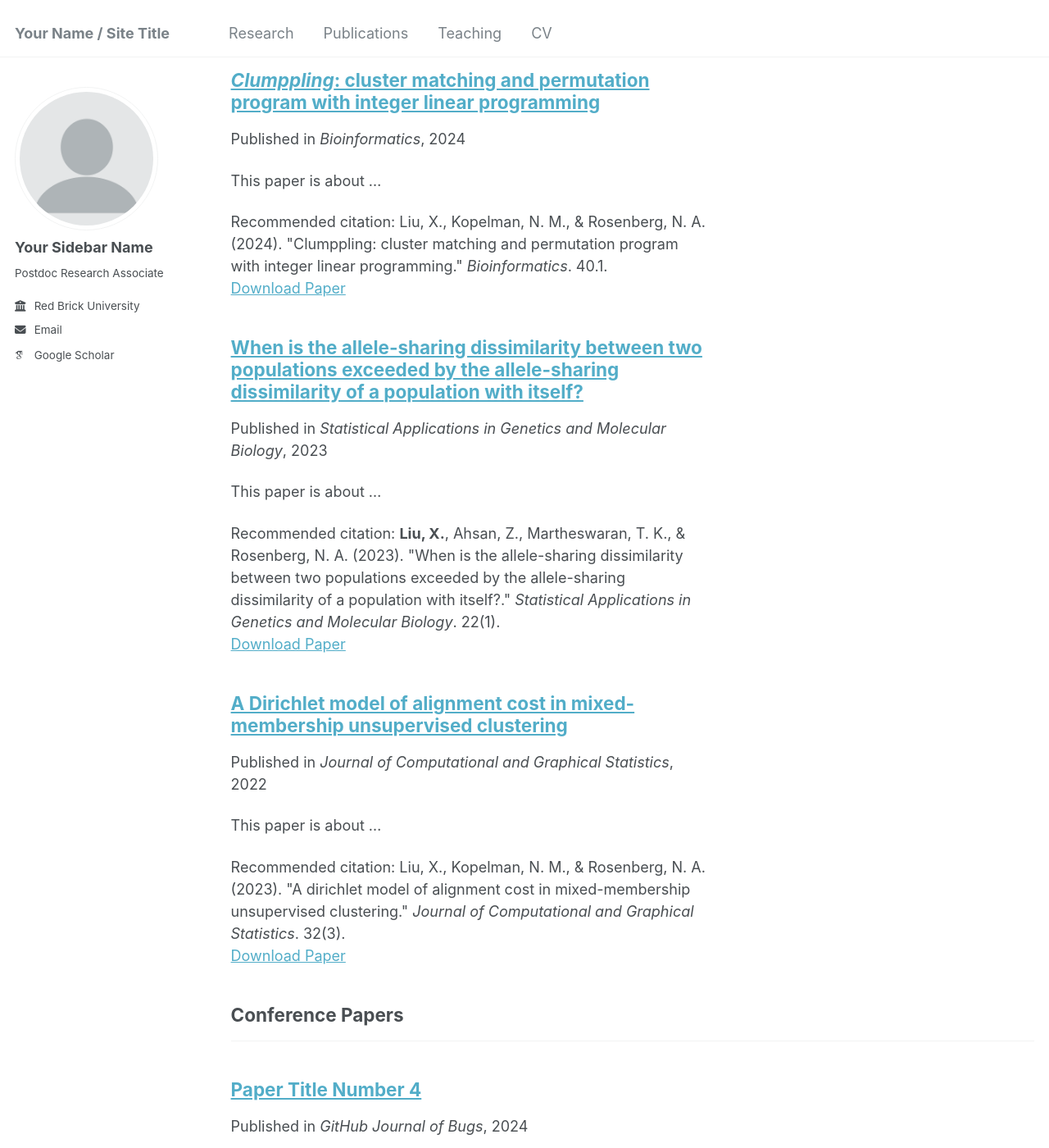
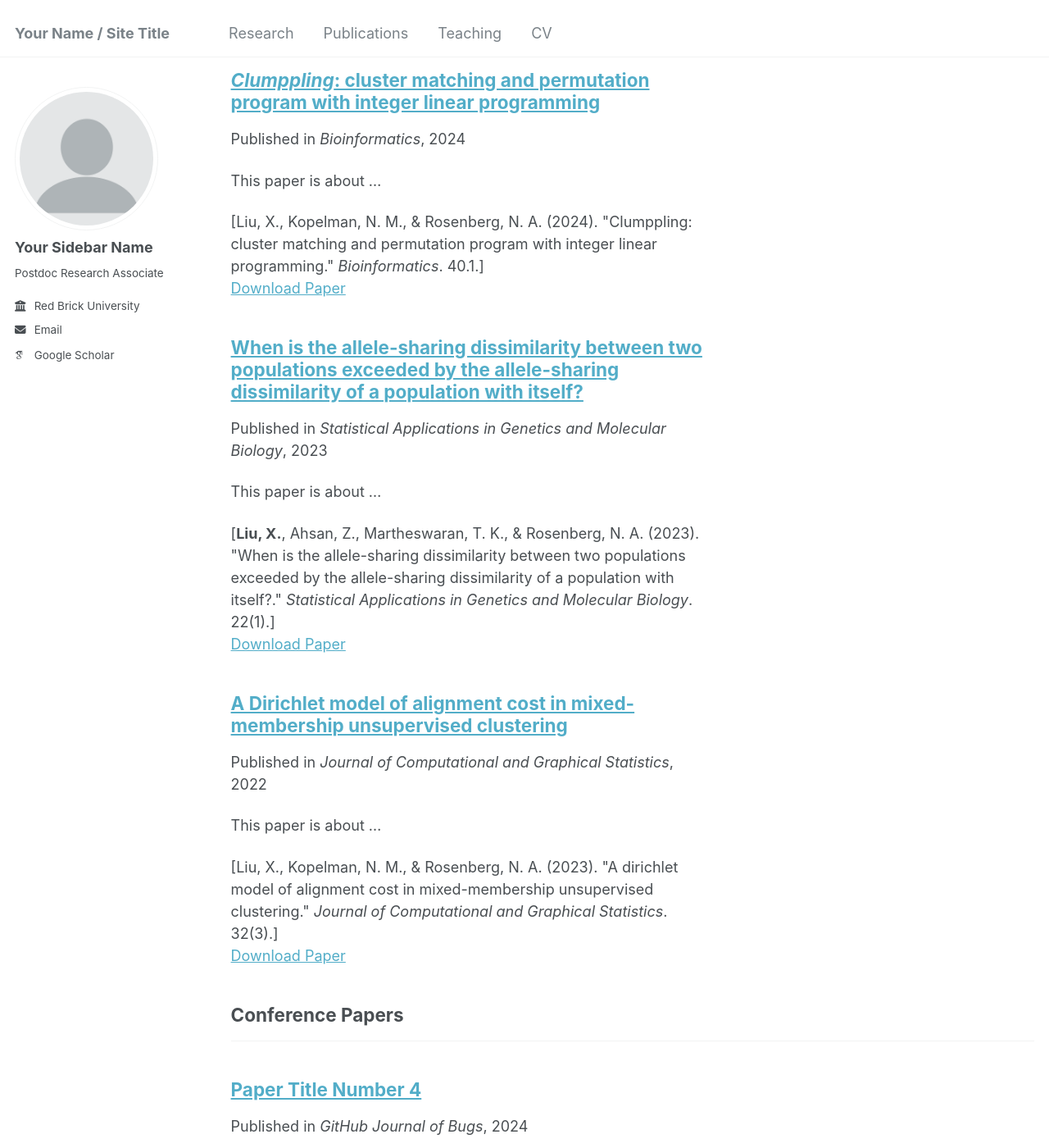
Before and after one commit to xr-cc/xliu.github.io, a Jekyll site: the page built from _pages/publications.html, in a window 1280 px wide and 1400 px high, scrolled down 227 px. Shown: the whole window at 82% size. Built offline with Jekyll 4.4.1, drawn with Linux system fonts in a browser that asks for light colours; some web fonts are replaced; some of the changed text lies outside the part shown.

Commit message:
Update archive-single.html

```diff
--- a/_includes/archive-single.html
+++ b/_includes/archive-single.html
@@ -53,13 +53,13 @@
     {% endif %}
 
     {% if post.citation and post.paperurl and post.slidesurl %}
-      <p>Recommended citation: {{ post.citation }}<br /><a href="{{ post.paperurl }}">Download Paper</a> | <a href="{{ post.slidesurl }}">Download Slides</a></p>
+      <p>[{{ post.citation }}]<br /><a href="{{ post.paperurl }}">Download Paper</a> | <a href="{{ post.slidesurl }}">Download Slides</a></p>
     {% elsif post.citation and post.paperurl %}
-      <p>Recommended citation: {{ post.citation }}<br /><a href="{{ post.paperurl }}">Download Paper</a></p>
+      <p>[{{ post.citation }}]<br /><a href="{{ post.paperurl }}">Download Paper</a></p>
     {% elsif post.citation and post.slidesurl %}
-      <p>Recommended citation: {{ post.citation }}<br /><a href="{{ post.slidesurl }}">Download Slides</a></p>
+      <p>[{{ post.citation }}]<br /><a href="{{ post.slidesurl }}">Download Slides</a></p>
     {% elsif post.citation %}
-      <p>Recommended citation: {{ post.citation }}</p>
+      <p>[{{ post.citation }}]</p>
     {% elsif post.paperurl %}
       <p><a href=" {{ post.paperurl }} ">Download Paper</a></p>
     {% elsif post.slidesurl %}
```
